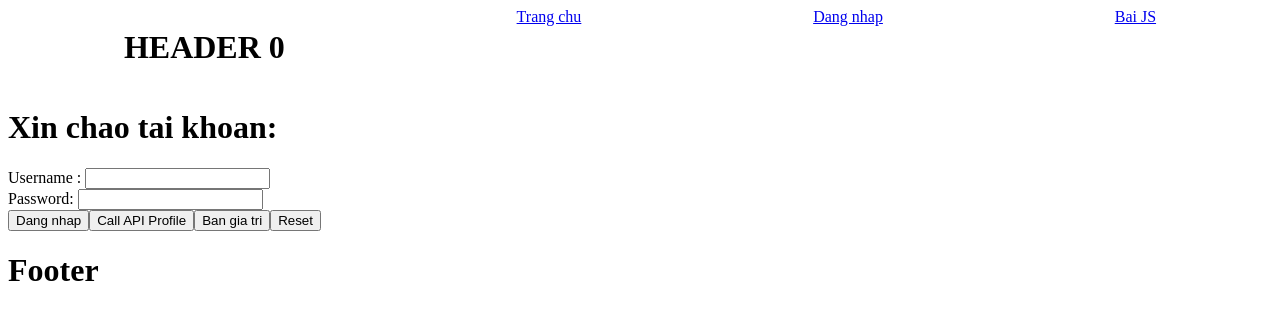
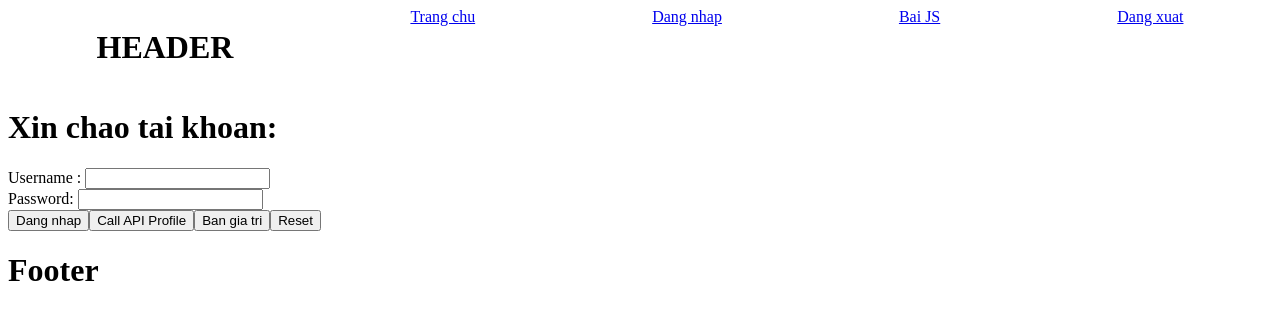
Before and after one commit to namndwebdev/Todolist-B16, a React (Vite) app: page /login in a window 1280 px wide. Shown: the top 320 px of the page. Built offline with nearby package versions, Linux system fonts and the light colour scheme.

Commit message:
logout va login voi redux

```diff
--- a/src/components/BaseLayout.jsx
+++ b/src/components/BaseLayout.jsx
@@ -1,14 +1,21 @@
-import { useSelector } from "react-redux"
-import { Link, Outlet } from "react-router-dom"
-
+import { useDispatch, useSelector } from "react-redux"
+import { Link, Outlet, useNavigate } from "react-router-dom"
+import {logout} from '../redux/authSlice'
 export default function BaseLayout(){
     const tien = useSelector(stateTong => stateTong.money.giatri)
+    const user = useSelector(stateTong => stateTong.auth.user)
+    const nav = useNavigate()
+    const dispatch = useDispatch()
     return <>
         <div style={{display : 'flex', justifyContent:'space-around'}}>
-        <h1>HEADER {tien} </h1>
+        <h1>HEADER {user?.username} </h1>
         <Link to="/">Trang chu</Link>
         <Link to="/login">Dang nhap</Link>
         <Link to="/blogs/js/nodemy">Bai JS</Link>
+        <Link to="#" onClick={()=>{
+            dispatch(logout())
+            nav('/login')
+        }}>Dang xuat</Link>
         </div>
         <Outlet/>
         <h1>Footer</h1>
--- a/src/components/Login.jsx
+++ b/src/components/Login.jsx
@@ -3,7 +3,7 @@ import axios from 'axios'
 import { useNavigate } from "react-router-dom"
 import { useDispatch } from "react-redux"
 import { tang, vemore } from '../redux/moneySlice'
-
+import { setUser } from "../redux/authSlice"
 export default function Login(){
     const usernameRef = useRef(null)
     const passwordRef = useRef(null)
@@ -26,6 +26,7 @@ export default function Login(){
             setTaikhoan(res.data.user)
             localStorage.setItem('token', res.data.jwt)
             localStorage.setItem('user', JSON.stringify(res.data.user))
+            dispatch(setUser(res.data.user))
             nav('/')
         }).catch(function(err){
             alert('Dang nhap that bai')
--- /dev/null
+++ b/src/redux/authSlice.js
@@ -0,0 +1,22 @@
+import { createSlice } from '@reduxjs/toolkit'
+
+export const slice = createSlice({
+    name: 'auth',
+    initialState: {
+        user: JSON.parse(localStorage.getItem('user'))
+    },
+    reducers: {
+        setUser: (state, action)=>{
+            state.user = action.payload
+            localStorage.setItem('user', JSON.stringify(action.payload))
+        },
+        logout: (state, action)=>{
+            state.user = {}
+            localStorage.clear()
+        }
+    }
+})
+
+export const { setUser, logout } = slice.actions
+
+export default slice.reducer
--- a/src/redux/store.js
+++ b/src/redux/store.js
@@ -1,8 +1,10 @@
 import { configureStore } from '@reduxjs/toolkit'
 import moneyReducer from './moneySlice'
+import authSlice from './authSlice'
 
 export const store = configureStore({
   reducer: {
-    money: moneyReducer
+    money: moneyReducer,
+    auth: authSlice
   },
 })
```
